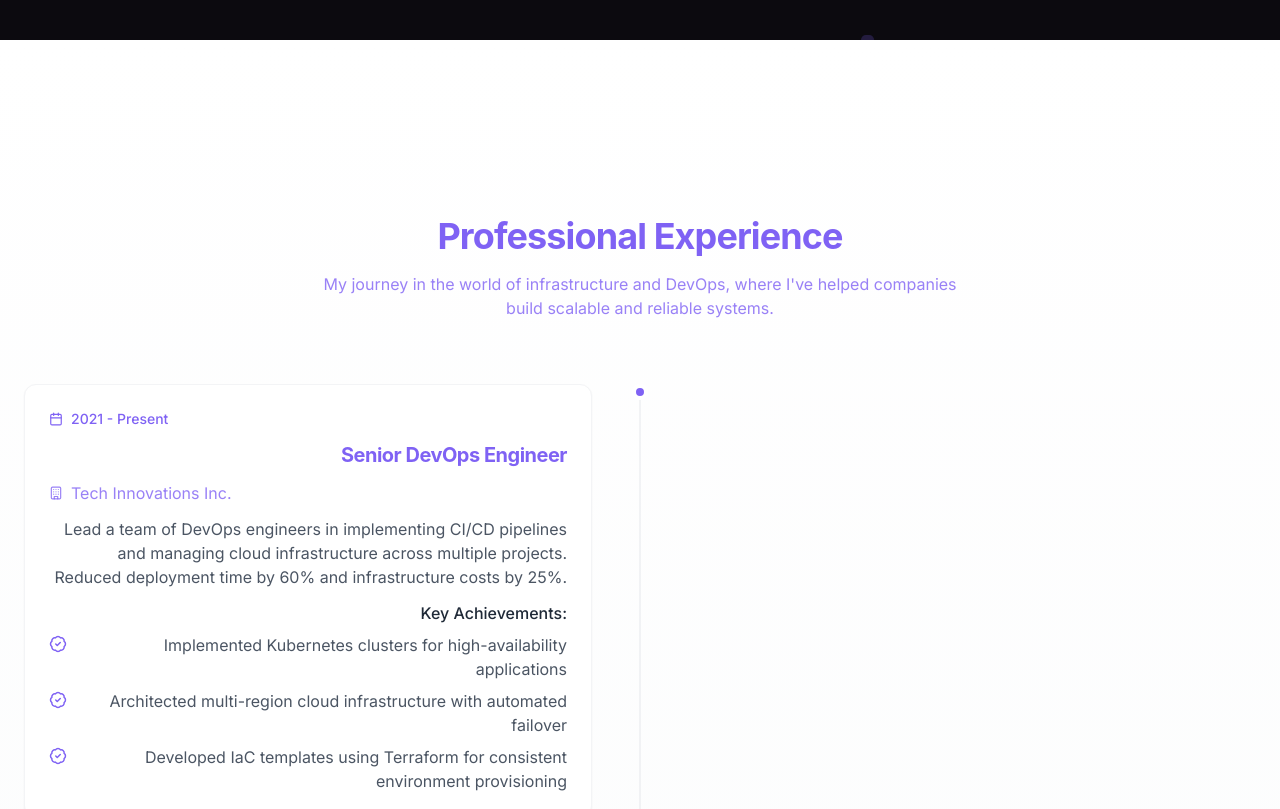
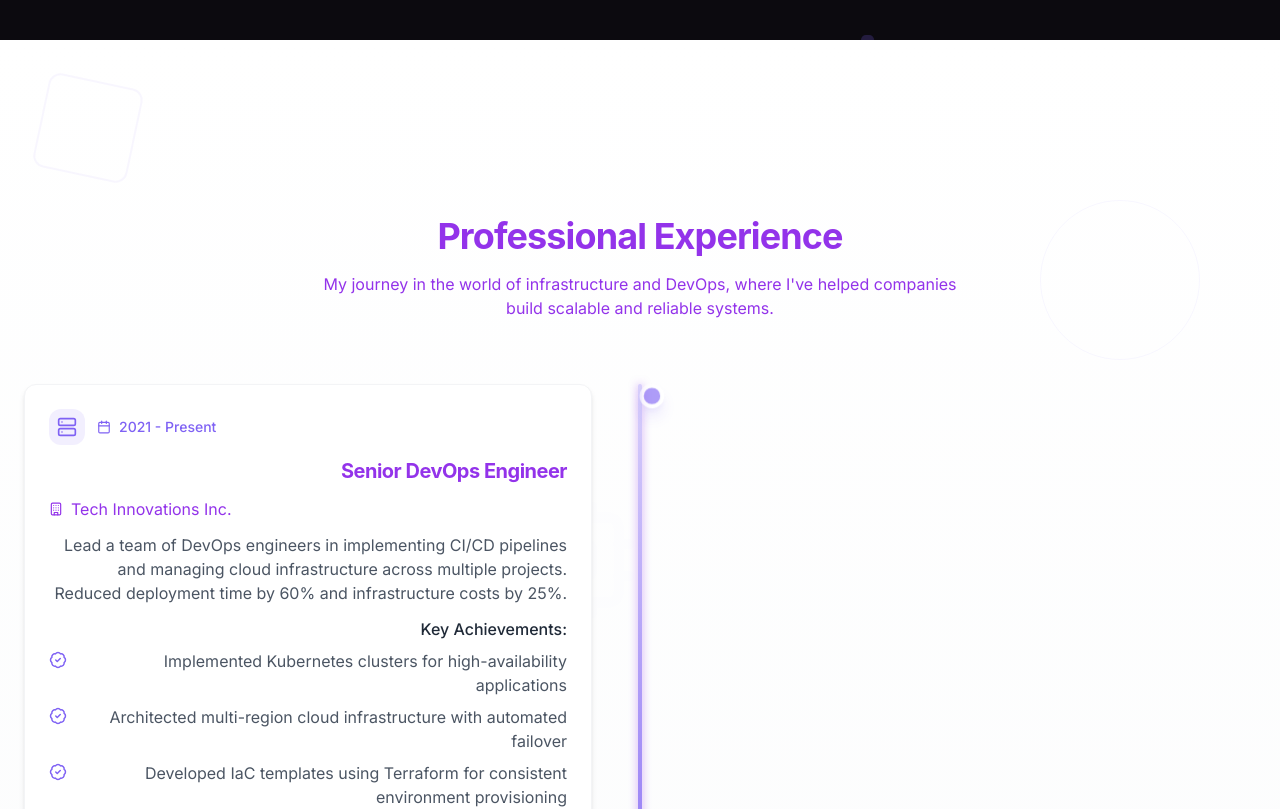
Before and after one commit to MochamadAbdulRouf/Source-Code-My-CV-and-My-Website, a React (Vite) app: page / in a window 1280 px wide. Shown: the part 760-1569 px from the top of the page. Built offline with nearby package versions, Linux system fonts and the light colour scheme.

Commit message:
Enhance Experience and Project Sections
Add visual enhancements to the Experience and Project sections to improve the technology theme.

```diff
--- a/src/components/ExperienceSection.tsx
+++ b/src/components/ExperienceSection.tsx
@@ -1,7 +1,7 @@
 
 import React from 'react';
 import AnimatedSection from './AnimatedSection';
-import { BadgeCheck, Calendar, Building } from 'lucide-react';
+import { BadgeCheck, Calendar, Building, Server, Database, Code, Cpu, Terminal } from 'lucide-react';
 import { cn } from '@/lib/utils';
 
 // Define experience data
@@ -10,6 +10,7 @@ const experiences = [
     title: "Senior DevOps Engineer",
     company: "Tech Innovations Inc.",
     period: "2021 - Present",
+    icon: <Server className="w-5 h-5 text-primary" />,
     description: "Lead a team of DevOps engineers in implementing CI/CD pipelines and managing cloud infrastructure across multiple projects. Reduced deployment time by 60% and infrastructure costs by 25%.",
     achievements: [
       "Implemented Kubernetes clusters for high-availability applications",
@@ -21,6 +22,7 @@ const experiences = [
     title: "DevOps Engineer",
     company: "Cloud Solutions Ltd.",
     period: "2019 - 2021",
+    icon: <Code className="w-5 h-5 text-primary" />,
     description: "Responsible for automating deployment processes and maintaining cloud infrastructure for client applications. Implemented monitoring and alerting systems to ensure 99.9% uptime.",
     achievements: [
       "Migrated legacy applications to containerized environments",
@@ -32,6 +34,7 @@ const experiences = [
     title: "Systems Administrator",
     company: "Data Systems Corp.",
     period: "2017 - 2019",
+    icon: <Database className="w-5 h-5 text-primary" />,
     description: "Managed on-premise and cloud servers, performed regular maintenance and troubleshooting. Supported development teams with infrastructure needs.",
     achievements: [
       "Led the transition from on-premise to cloud infrastructure",
@@ -43,19 +46,34 @@ const experiences = [
 
 const ExperienceSection = () => {
   return (
-    <AnimatedSection id="experience" className="py-20 bg-gradient-to-b from-white to-gray-50">
-      <div className="section-container">
+    <AnimatedSection id="experience" className="py-20 bg-gradient-to-b from-white to-gray-50 relative overflow-hidden">
+      {/* Tech-themed background decorations */}
+      <div className="absolute top-0 left-0 w-full h-full opacity-5 pointer-events-none">
+        <div className="absolute top-10 left-10 w-24 h-24 border-2 border-primary rounded-lg rotate-12"></div>
+        <div className="absolute top-40 right-20 w-40 h-40 border border-primary rounded-full"></div>
+        <div className="absolute bottom-10 left-1/3 w-16 h-16 border border-primary rotate-45"></div>
+        <div className="absolute top-1/4 right-1/2 w-32 h-32">
+          <Cpu className="w-full h-full text-primary opacity-10" />
+        </div>
+        <div className="absolute bottom-1/4 right-1/4 w-40 h-40">
+          <Terminal className="w-full h-full text-primary opacity-10" />
+        </div>
+      </div>
+
+      <div className="section-container relative z-10">
         <div className="text-center mb-16">
-          <h2 className="text-3xl sm:text-4xl font-bold mb-4 text-primary">Professional Experience</h2>
-          <p className="text-muted-foreground max-w-2xl mx-auto text-primary/80">
+          <h2 className="text-3xl sm:text-4xl font-bold mb-4 text-primary">
+            <span className="text-purple-600">Professional Experience</span>
+          </h2>
+          <p className="text-muted-foreground max-w-2xl mx-auto text-purple-600">
             My journey in the world of infrastructure and DevOps, where I've helped companies build
             scalable and reliable systems.
           </p>
         </div>
 
         <div className="relative">
-          {/* Timeline line */}
-          <div className="absolute left-0 md:left-1/2 transform md:-translate-x-1/2 h-full w-px bg-gray-200"></div>
+          {/* Timeline line - with glowing effect */}
+          <div className="absolute left-0 md:left-1/2 transform md:-translate-x-1/2 h-full w-1 bg-gradient-to-b from-primary/30 via-primary to-primary/30 rounded-full shadow-[0_0_8px_rgba(147,51,234,0.5)]"></div>
 
           {/* Experience items */}
           <div className="space-y-12">
@@ -64,8 +82,8 @@ const ExperienceSection = () => {
                 "relative grid grid-cols-1 md:grid-cols-2 gap-8 items-start",
                 index % 2 === 0 ? "md:text-right" : "md:text-left"
               )}>
-                {/* Timeline dot */}
-                <div className="absolute left-0 md:left-1/2 transform md:-translate-x-1/2 w-4 h-4 rounded-full bg-primary border-4 border-white"></div>
+                {/* Timeline pulse dot */}
+                <div className="absolute left-0 md:left-1/2 transform md:-translate-x-1/2 w-6 h-6 rounded-full bg-primary border-4 border-white shadow-lg shadow-primary/30 z-10 animate-pulse"></div>
 
                 {/* Content positioning */}
                 <div className={cn(
@@ -74,18 +92,23 @@ const ExperienceSection = () => {
                 )}>
                   {/* Date - Left side for even, right side for odd (on desktop) */}
                   <div className={cn(
-                    "bg-white rounded-lg shadow-sm p-6 border border-gray-100",
+                    "bg-white rounded-lg shadow-md p-6 border border-gray-100 transition-all duration-300 hover:shadow-xl hover:shadow-primary/10 hover:border-primary/20 hover:-translate-y-1",
                     index % 2 === 0
                       ? "md:mr-8 ml-8 md:ml-0"
                       : "md:order-2 md:ml-8 ml-8 md:mr-0"
                   )}>
                     <div className="flex flex-col space-y-3">
-                      <span className="text-sm font-medium text-primary flex items-center gap-2">
-                        <Calendar size={14} className="inline" />
-                        {exp.period}
-                      </span>
-                      <h3 className="text-xl font-bold text-primary">{exp.title}</h3>
-                      <p className="text-muted-foreground flex items-center gap-2 text-primary/80">
+                      <div className="flex items-center gap-3">
+                        <div className="p-2 rounded-lg bg-primary/10">
+                          {exp.icon}
+                        </div>
+                        <span className="text-sm font-medium text-primary flex items-center gap-2">
+                          <Calendar size={14} className="inline" />
+                          {exp.period}
+                        </span>
+                      </div>
+                      <h3 className="text-xl font-bold text-purple-600">{exp.title}</h3>
+                      <p className="text-muted-foreground flex items-center gap-2 text-purple-600">
                         <Building size={14} className="inline" />
                         {exp.company}
                       </p>
--- a/src/components/ProjectsSection.tsx
+++ b/src/components/ProjectsSection.tsx
@@ -1,24 +1,74 @@
 
 import React from 'react';
 import AnimatedSection from './AnimatedSection';
-import { ArrowUpRight, Github } from 'lucide-react';
+import { ArrowUpRight, Github, Code, Server, Database, Cpu, Braces } from 'lucide-react';
 import { cn } from '@/lib/utils';
 
 const ProjectsSection = () => {
   return (
-    <AnimatedSection id="projects" className="py-20 bg-gradient-to-b from-gray-50 to-white dark:from-gray-900 dark:to-gray-950">
-      <div className="section-container">
+    <AnimatedSection id="projects" className="py-20 bg-gradient-to-b from-gray-50 to-white dark:from-gray-900 dark:to-gray-950 relative overflow-hidden">
+      {/* Tech-themed background decorations */}
+      <div className="absolute inset-0 overflow-hidden opacity-5 pointer-events-none">
+        <div className="absolute top-0 left-0 w-full h-full">
+          {/* Binary background */}
+          {Array.from({ length: 20 }).map((_, i) => (
+            <div
+              key={i}
+              className="absolute text-xs text-primary/50"
+              style={{
+                top: `${Math.random() * 100}%`,
+                left: `${Math.random() * 100}%`,
+                transform: `rotate(${Math.random() * 360}deg)`
+              }}
+            >
+              {Math.random() > 0.5 ? '1' : '0'}
+            </div>
+          ))}
+
+          {/* Circuit lines */}
+          <div className="absolute top-1/4 left-1/4 w-1/2 h-0.5 bg-primary/20 rounded-full"></div>
+          <div className="absolute top-1/3 right-1/4 w-1/3 h-0.5 bg-primary/20 rounded-full"></div>
+          <div className="absolute bottom-1/4 left-1/3 w-1/3 h-0.5 bg-primary/20 rounded-full"></div>
+          <div className="absolute top-1/2 left-1/2 w-0.5 h-1/3 bg-primary/20 rounded-full"></div>
+
+          {/* Tech icons */}
+          <div className="absolute top-20 right-20 w-32 h-32">
+            <Braces className="w-full h-full text-primary opacity-10" />
+          </div>
+          <div className="absolute bottom-40 left-20 w-28 h-28">
+            <Server className="w-full h-full text-primary opacity-10" />
+          </div>
+          <div className="absolute top-1/2 left-1/3 w-24 h-24">
+            <Database className="w-full h-full text-primary opacity-10" />
+          </div>
+          <div className="absolute bottom-1/3 right-1/3 w-40 h-40">
+            <Cpu className="w-full h-full text-primary opacity-10" />
+          </div>
+          <div className="absolute top-3/4 right-1/4 w-36 h-36">
+            <Code className="w-full h-full text-primary opacity-10" />
+          </div>
+        </div>
+      </div>
+
+      <div className="section-container relative z-10">
         <div className="text-center mb-16">
-          <h2 className="text-3xl sm:text-4xl font-bold mb-4 text-primary">Featured Projects</h2>
-          <p className="text-muted-foreground max-w-2xl mx-auto text-primary/80">
+          <h2 className="text-3xl sm:text-4xl font-bold mb-4 text-purple-600">Featured Projects</h2>
+          <p className="text-muted-foreground max-w-2xl mx-auto text-purple-600">
             Showcasing my work in infrastructure design, DevOps automation, and system optimization.
           </p>
         </div>
 
         <div className="flex flex-col items-center justify-center py-10">
           <div className="mb-8 text-center">
-            <p className="text-2xl font-bold mb-4 text-primary">Coming Soon</p>
-            <p className="text-muted-foreground max-w-md mx-auto text-primary/80">
+            <div className="relative inline-block mb-6">
+              <div className="w-20 h-20 rounded-full bg-primary/10 flex items-center justify-center animate-pulse">
+                <Code size={32} className="text-primary" />
+              </div>
+              <div className="absolute -top-2 -right-2 w-8 h-8 rounded-full bg-primary/20 animate-ping"></div>
+            </div>
+
+            <p className="text-2xl font-bold mb-4 text-purple-600">Coming Soon</p>
+            <p className="text-muted-foreground max-w-md mx-auto text-purple-600">
               I'm currently working on some exciting projects that will be featured here soon.
             </p>
           </div>
@@ -27,10 +77,14 @@ const ProjectsSection = () => {
             href="https://github.com/MochamadAbdulRouf"
             target="_blank"
             rel="noopener noreferrer"
-            className="flex items-center gap-2 px-6 py-3 bg-primary text-white rounded-lg font-medium transition-all hover:translate-y-[-2px] hover:shadow-lg"
+            className="flex items-center gap-2 px-6 py-3 bg-primary text-white rounded-lg font-medium transition-all hover:translate-y-[-2px] hover:shadow-lg relative overflow-hidden group"
           >
+            {/* Button shine effect */}
+            <span className="absolute inset-0 w-full h-full bg-gradient-to-r from-transparent via-white to-transparent opacity-0 group-hover:opacity-20 translate-x-[-100%] group-hover:translate-x-[100%] transition-all duration-1000"></span>
+
             <Github size={20} />
-            View My GitHub
+            <span className="relative z-10">View My GitHub</span>
+            <ArrowUpRight size={16} className="ml-1 transition-transform group-hover:translate-x-1" />
           </a>
         </div>
       </div>
```
